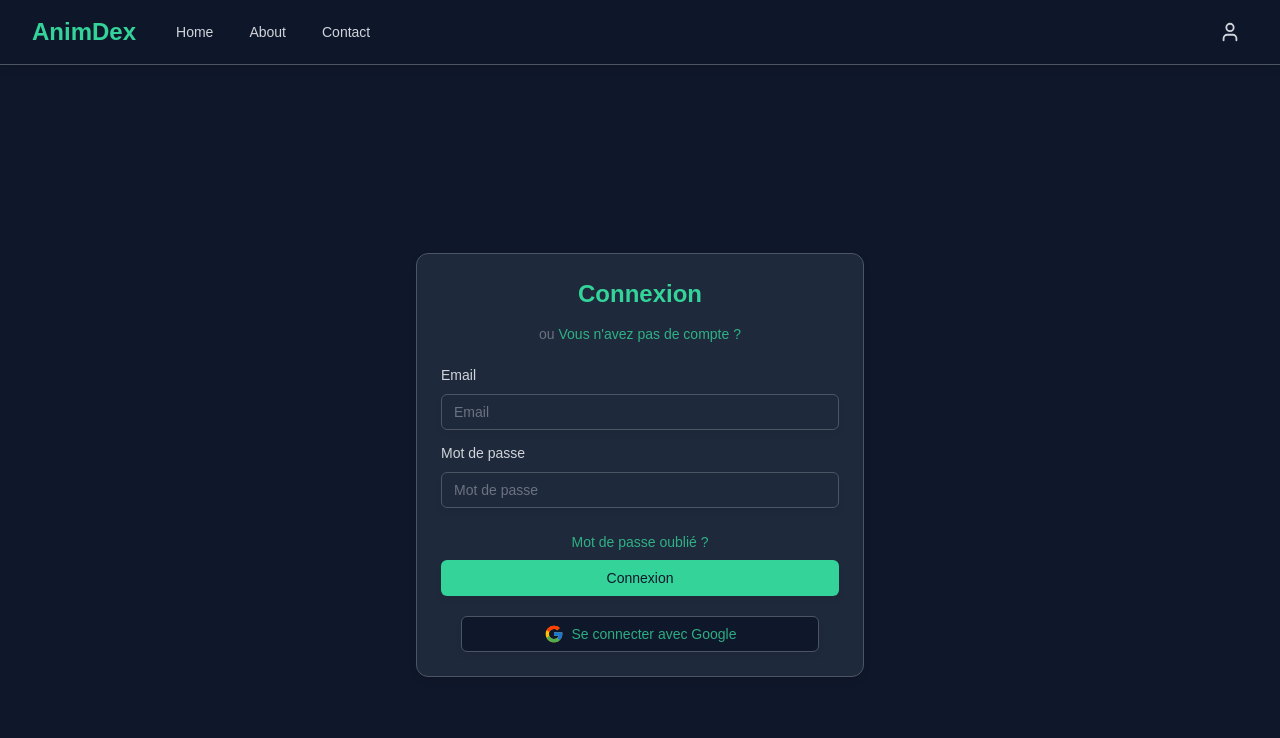
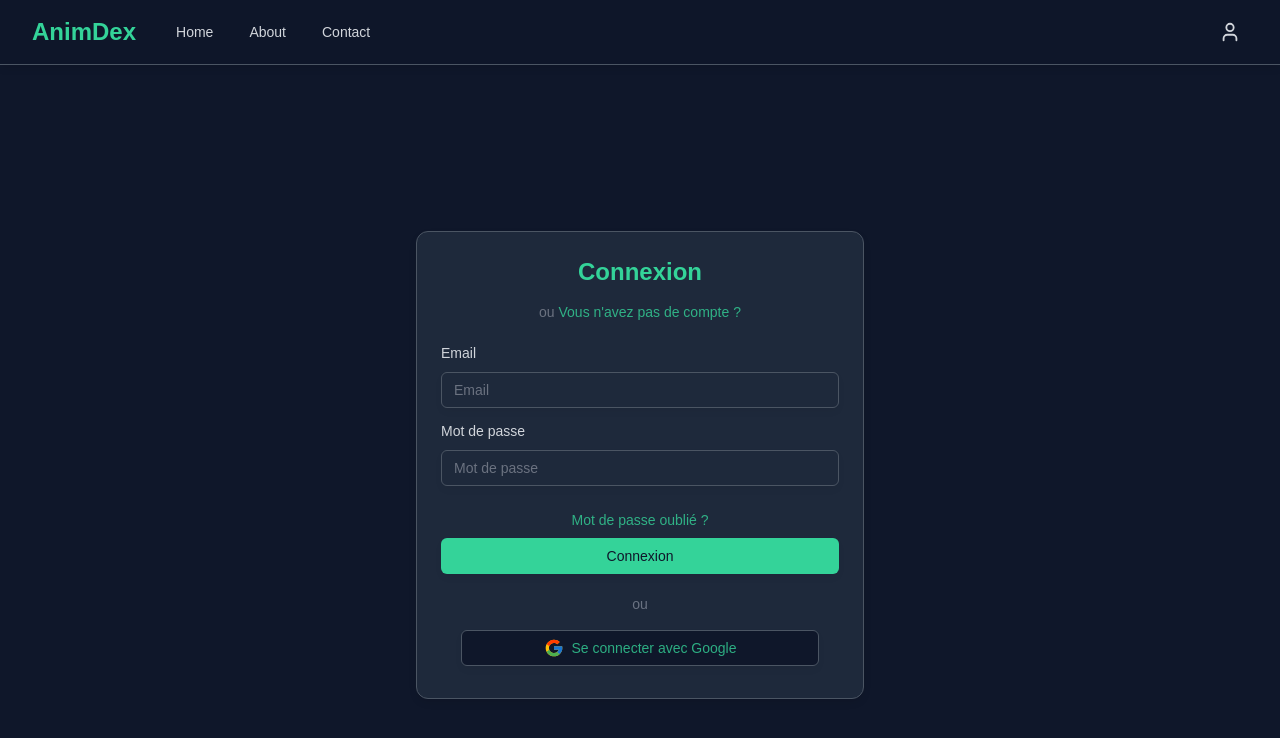
Before and after one commit to Matt0007/AnimDex_site, a Next.js app: page /auth/login in a window 1280 px wide. Shown: the top 738 px of the page. Built offline with nearby package versions, Linux system fonts and the light colour scheme.

Commit message:
css google

```diff
--- a/app/auth/[type]/page.tsx
+++ b/app/auth/[type]/page.tsx
@@ -121,7 +121,8 @@
             </form>
           </Form>
           {isLogin && (
-            <div className="m-5 mb-0">
+            <div className="m-5 mb-2">
+              <p className="text-center text-sm text-gray-500 mb-4">ou</p>
               <Button
                 variant="outline"
                 className="w-full flex items-center justify-center gap-2 text-primary/80 hover:text-primary/70"
```
